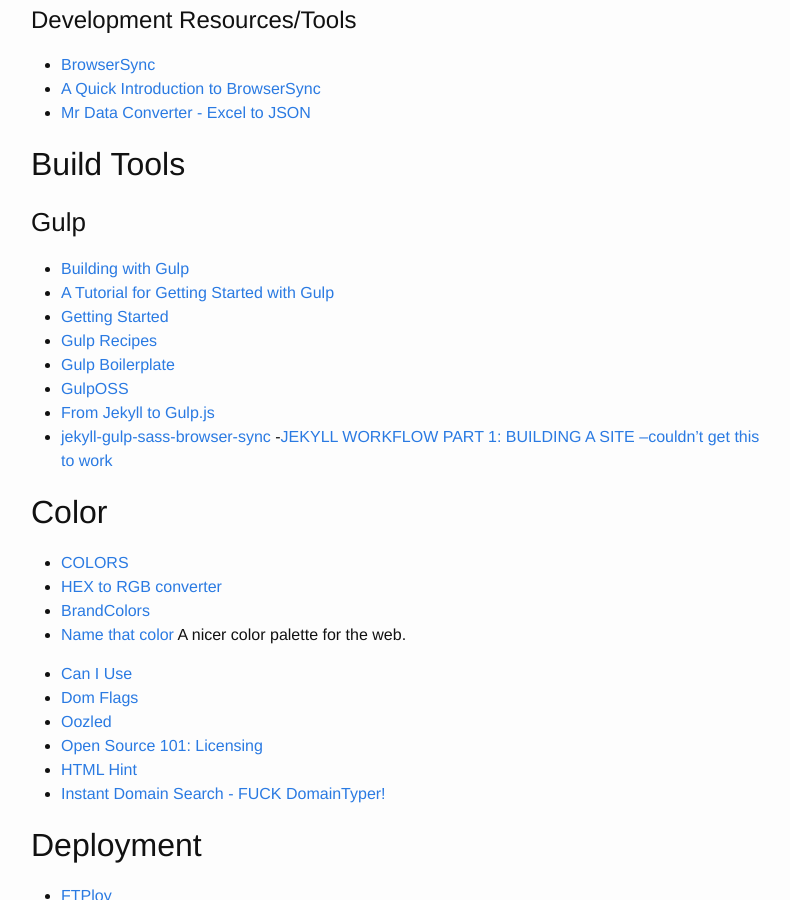
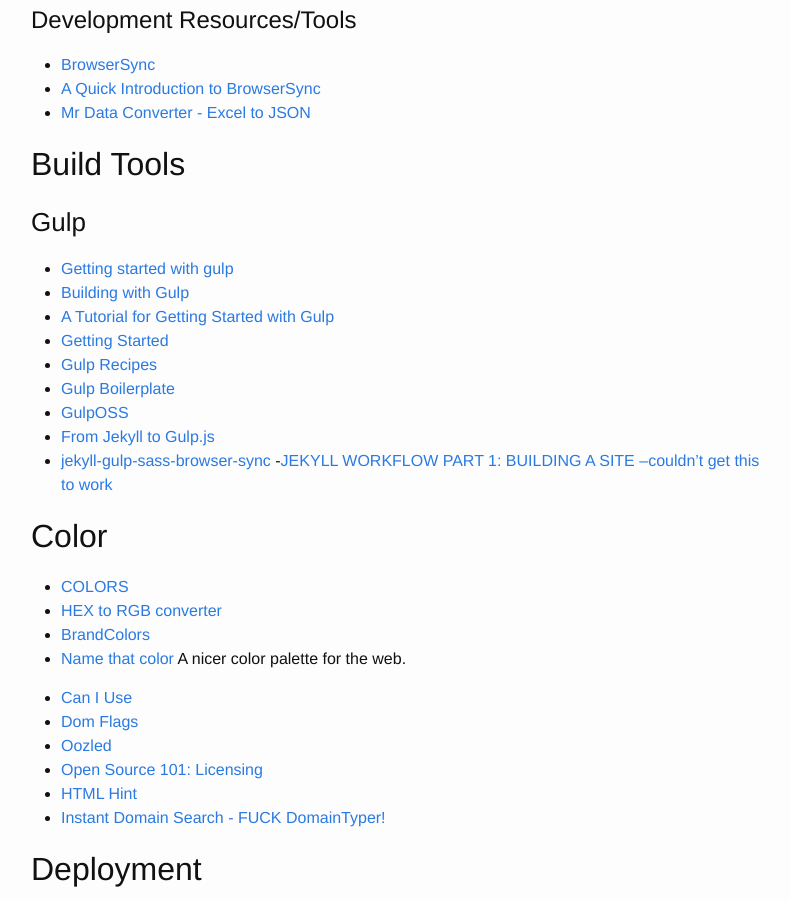
Before and after one commit to brownerd/brownerd.github.io, a Jekyll site: the page built from _posts/2014-10-06-reading-list-2014.md, in a window 1280 px wide and 900 px high, scrolled down 8147 px. Shown: the whole window, without its empty margins (239-1029 px from the left). Built offline with Jekyll 4.4.1, drawn with Linux system fonts in a browser that asks for light colours; emoji names are drawn with the system emoji font.

Commit message:
Getting started with gulp

```diff
--- a/_posts/2014-10-06-reading-list-2014.md
+++ b/_posts/2014-10-06-reading-list-2014.md
@@ -369,6 +369,7 @@ I use/test out a lot of apps :punch:
 ## Build Tools
 
 ### Gulp
+- [Getting started with gulp](http://alistapart.com/blog/post/getting-started-with-gulp)
 - [Building with Gulp](http://www.smashingmagazine.com/2014/06/11/building-with-gulp/)
 - [A Tutorial for Getting Started with Gulp](http://www.justinmccandless.com/blog/A+Tutorial+for+Getting+Started+with+Gulp)
 - [Getting Started](https://github.com/gulpjs/gulp/blob/master/docs/getting-started.md)
```
